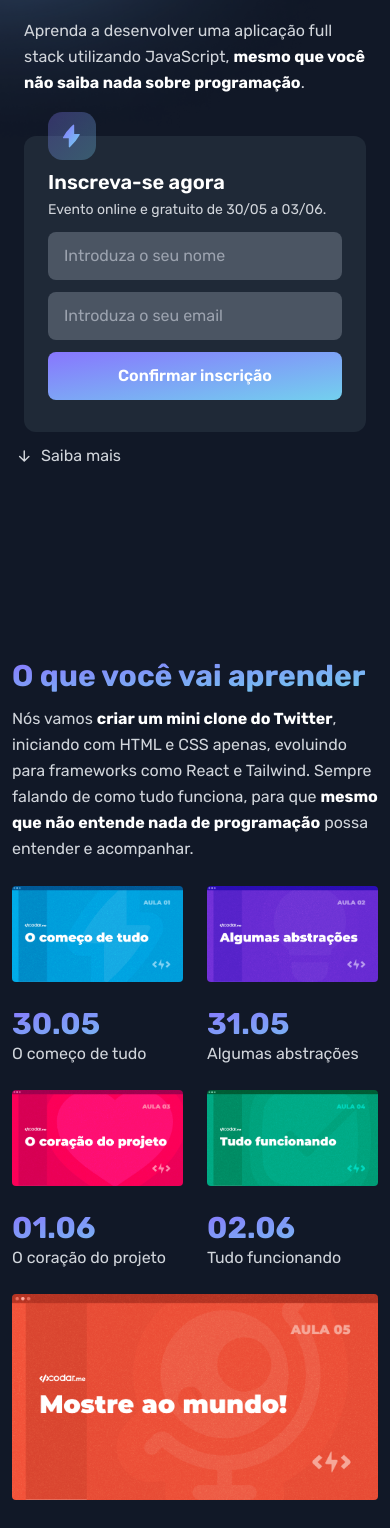
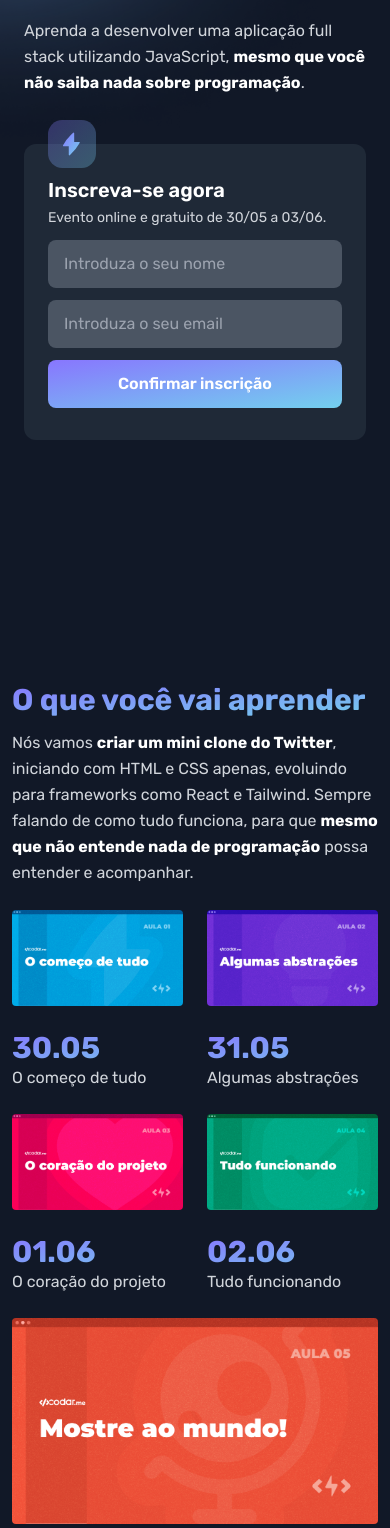
Before and after one commit to diogofcarvalho95/codar.me, a Next.js app: page / in a window 390 px wide. Shown: the part 222-1750 px from the top of the page. Built offline with nearby package versions, Linux system fonts and the light colour scheme.

Commit message:
responsive 2

```diff
--- a/components/Form/index.tsx
+++ b/components/Form/index.tsx
@@ -44,7 +44,7 @@ const Form = () => {
 
 const Contact = () => {
   return (
-    <div className="md:max-w-md md:flex-1 mt-10 md:mt-8 rounded-xl px-6 py-8 md:p-8 lg:p-10 xl:p-12 bg-gray-800 relative">
+    <div className="md:max-w-md md:flex-1 mt-12 md:mt-8 rounded-xl px-6 py-8 md:p-8 lg:p-10 xl:p-12 bg-gray-800 relative">
       <div className="absolute -top-6"><svg viewBox="0 0 40 40" fill="none" xmlns="http://www.w3.org/2000/svg" className="h-12"><rect width="40" height="40" rx="12" fill="url(#icone_svg__paint0_linear_87_153)" fill-opacity="0.3"></rect><path d="M21.82 11a.5.5 0 00-.847-.36l-1.777 1.71a35.551 35.551 0 00-6.631 8.715.498.498 0 00.435.746h4.31V29a.5.5 0 00.837.37l.795-.725a35.498 35.498 0 007.001-8.78l.492-.87a.5.5 0 00-.435-.747h-4.18V11z" fill="url(#icone_svg__paint1_linear_87_153)"></path><defs><linearGradient id="icone_svg__paint0_linear_87_153" x1="40" y1="40" x2="0" y2="0" gradientUnits="userSpaceOnUse"><stop stop-color="#73D0EE"></stop><stop offset="1" stop-color="#8876FE"></stop></linearGradient><linearGradient id="icone_svg__paint1_linear_87_153" x1="26.5" y1="29.5" x2="8.353" y2="16.128" gradientUnits="userSpaceOnUse"><stop stop-color="#73D0EE"></stop><stop offset="1" stop-color="#8876FE"></stop></linearGradient></defs></svg></div>
       <h2 className="text-white text-xl font-semibold md:text-2xl">Inscreva-se agora</h2>
       <p className="text-gray-300 text-sm mt-1">Evento online e gratuito de 30/05 a 03/06.</p>
--- a/pages/index.tsx
+++ b/pages/index.tsx
@@ -25,12 +25,12 @@ const Home: NextPage = () => {
             <Contact/>
           </section>
         </main>
-        <div class="text-gray-300 flex gap-1 items-center cursor-pointer md:pb-8">
+        <div class="text-gray-300 hidden md:flex md:gap-1 md:items-center md:cursor-pointer md:pb-8">
           <svg viewBox="0 0 25 25" class="h-3" fill="currentColor" width="25"><path d="M13.5 2a1.5 1.5 0 00-3 0h3zm-2.56 22.06a1.5 1.5 0 002.12 0l9.547-9.545a1.5 1.5 0 10-2.122-2.122L12 20.88l-8.485-8.486a1.5 1.5 0 10-2.122 2.122l9.546 9.546zM10.5 2v21h3V2h-3z"></path></svg>
           <a href="#project">Saiba mais</a>
         </div>
       </div>
-      <section id="project" class="container mx-auto md:max-w-6xl py-6 lg:py-20">
+      <section id="project" class="container mx-auto md:max-w-6xl pt-12 lg:py-20">
         <h2 class="mb-0 text-3xl md:text-4xl font-bold text-transparent bg-clip-text bg-gradient-to-br from-gradientSky-0 to-gradientSky-1">O que você vai aprender</h2>
         <p className="text-gray-300 text-base mt-3 md:mt-4 lg:mt-5 max-w-2xl leading-relaxed">Nós vamos <strong className="text-white">criar um mini clone do Twitter</strong>, iniciando com HTML e CSS apenas, evoluindo para frameworks como React e Tailwind. Sempre falando de como tudo funciona, para que <strong className="text-white">mesmo que não entende nada de programação</strong> possa entender e acompanhar.</p>
         <div class="mt-6 md:mt-8 lg:mt-10 flex flex-wrap gap-6">
@@ -61,13 +61,13 @@ const Home: NextPage = () => {
           </div>
         </div>
       </section>
-      <section id="about" class="container mx-auto md:max-w-6xl py-6 lg:py-20">
+      <section id="about" class="container mx-auto md:max-w-6xl pt-12 pb-12 lg:py-20">
         <div class="md:flex md:gap-5 md:items-center">
           <div>
             <h2 class="text-3xl lg:text-4xl font-black text-transparent bg-clip-text bg-gradient-to-br from-gradientSky-0 to-gradientSky-1">Conheça seu professor</h2>
             <p class="text-gray-300 text-base mt-3 md:mt-4 lg:mt-5 max-w-2xl leading-relaxed">Qualquer pessoa tem algo a ensinar. Mas <strong className="text-white">só quem conhece o mercado e tem muita experiência em projetos reais</strong>, sabe exatamente o caminho para se tornar um profissional acima da média.</p>
           </div>
-          <div class="bg-gray-800 p-3 gap-4 rounded-3xl flex flex-col md:flex-row items-center">
+          <div class="bg-gray-800 p-3 gap-4 rounded-3xl flex flex-col md:flex-row items-center mt-8 md:mt-0">
             <div class="pl-5">
               <Image src="/avatar_blue.png" alt="Bruno Bertolini" width={190} height={240}/>
             </div>
```
